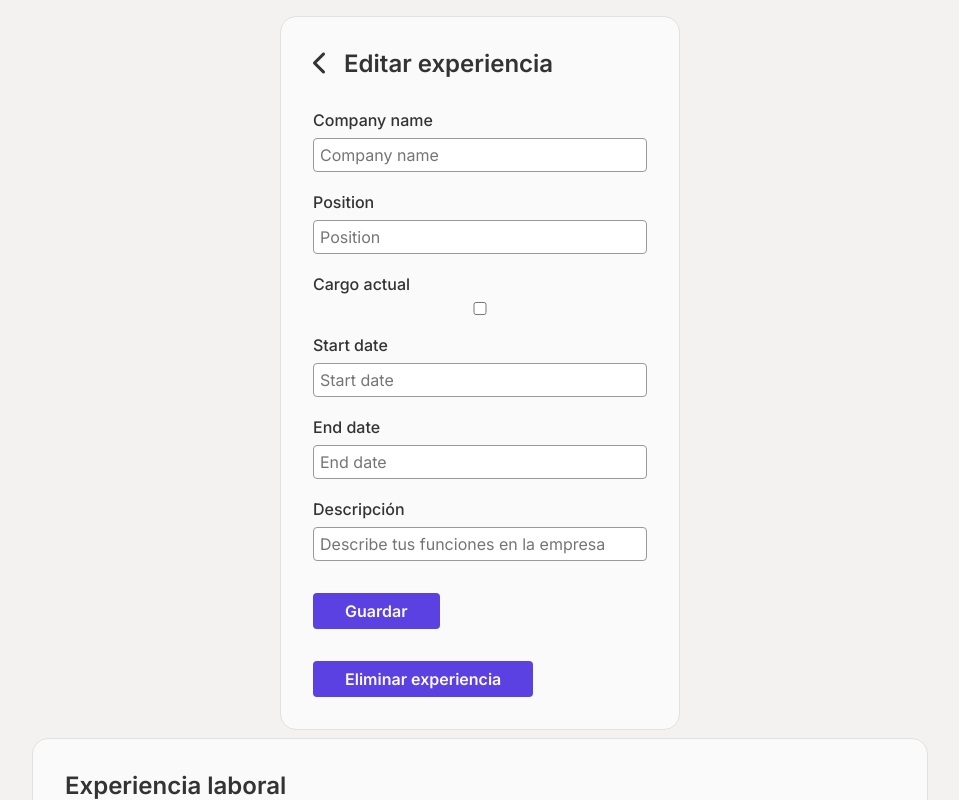
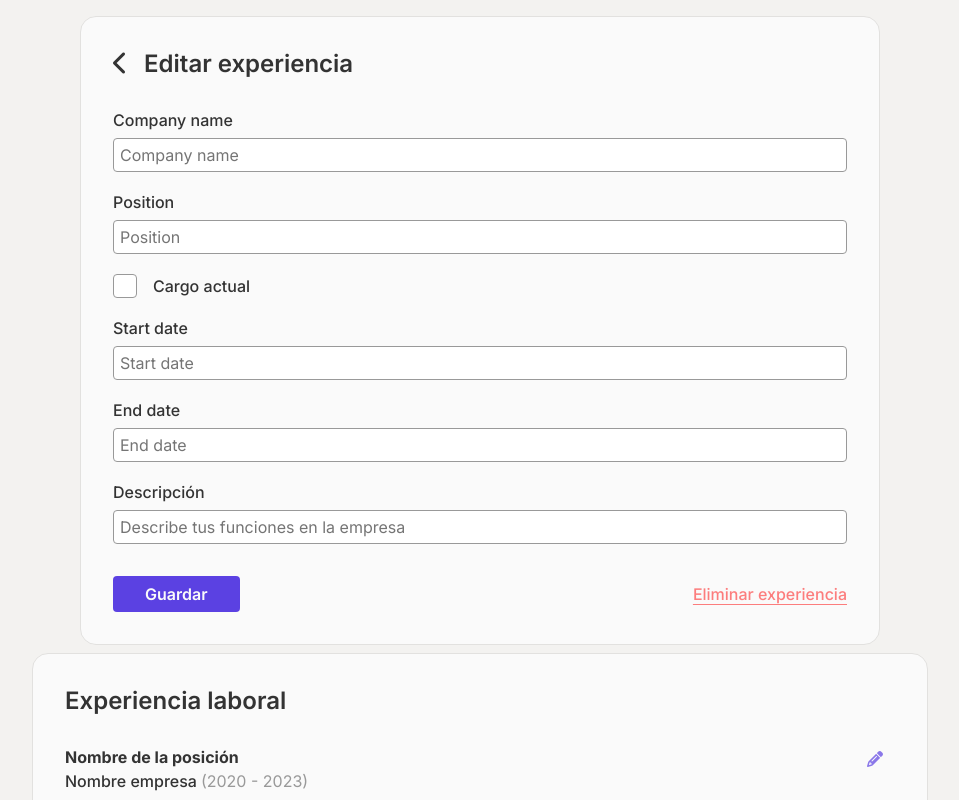
Before and after one commit to MMadlos/cv-app-builder, a React (Vite) app: page / in a window 1280 px wide. Shown: the top 800 px of the page, without its empty margins (160-1119 px from the left). Built offline with nearby package versions, Linux system fonts and the light colour scheme.

Commit message:
Add style to checkbox / Test textarea for description instead of input

```diff
--- a/src/Components/EditExperience.jsx
+++ b/src/Components/EditExperience.jsx
@@ -26,7 +26,7 @@ function EditExperience({ editExperience, onChange, onClickSaveExp }) {
 					onChange={onChange}
 				/>
 
-				<label htmlFor="currentPosition">Cargo actual</label>
+				<div className="checkbox">
 					<input
 						type="checkbox"
 						id="currentPosition"
@@ -34,7 +34,8 @@ function EditExperience({ editExperience, onChange, onClickSaveExp }) {
 						checked={currentPosition}
 						onChange={onChange}
 					/>
-
+					<label htmlFor="currentPosition">Cargo actual</label>
+				</div>
 				<FormInput
 					id="startDate"
 					labelName="Start date"
@@ -60,14 +61,26 @@ function EditExperience({ editExperience, onChange, onClickSaveExp }) {
 					value={description}
 					onChange={onChange}
 				/>
+
+				{/* TODO -> Change FormInput for textarea */}
+				{/* <textarea
+					name="desc"
+					id="desc"
+					rows="10"
+					placeholder="Describe tus funciones en la empresa"
+					value={description}
+					onChange={onChange}></textarea>
+                */}
 			</div>
 
+			<div className="btn-container">
 				<button
 					id="save-info"
 					onClick={onClickSaveExp}>
 					Guardar
 				</button>
-			<button>Eliminar experiencia</button>
+				<button className="delete-experience">Eliminar experiencia</button>
+			</div>
 		</section>
 	)
 }
--- a/src/styles/App.css
+++ b/src/styles/App.css
@@ -5,6 +5,7 @@
 	--grey-border: #e2e1df;
 	--grey-icon: #999;
 	--black-text: #333;
+	--red-alert: #fc7d7d;
 }
 
 #root {
@@ -68,6 +69,7 @@ i {
 main {
 	display: flex;
 	flex-direction: column;
+	align-items: center;
 	gap: 8px;
 }
 
@@ -146,7 +148,7 @@ section.personal-details {
 	padding: 32px;
 	max-width: 800px;
 	min-width: 400px;
-	margin: auto;
+	width: 100%;
 
 	display: flex;
 	flex-direction: column;
@@ -182,6 +184,79 @@ section.personal-details {
 			&:not(:last-of-type) {
 				margin-bottom: 12px;
 			}
+		}
+
+		.checkbox {
+			display: flex;
+			gap: 16px;
+			font-weight: 500;
+			margin-bottom: 12px;
+			align-items: center;
+
+			> input {
+				appearance: none;
+				width: 24px;
+				aspect-ratio: 1/1;
+				border-radius: 24px;
+				background-color: #fff;
+				font: inherit;
+				border: 1px solid var(--grey-icon);
+				border-radius: 4px;
+
+				display: grid;
+				place-content: center;
+
+				&::before {
+					--side: 13px;
+					--shadow: 24px;
+
+					content: "";
+					width: var(--side);
+					height: var(--side);
+					border-radius: 2px;
+					transform: scale(0);
+					transition: 120ms transform ease-in-out;
+					box-shadow: inset var(--shadow) var(--shadow) var(--main-color);
+				}
+
+				&:checked::before {
+					transform: scale(1);
+				}
+
+				&:checked {
+					border-color: var(--main-color);
+					border-width: 2px;
+				}
+
+				&:checked + label {
+					color: var(--main-color);
+				}
+			}
+		}
+
+		/* TODO --> Edit text area */
+		> textarea {
+			padding: 6px;
+			border-radius: 4px;
+			border: 1px solid var(--grey-icon);
+			resize: none;
+		}
+	}
+
+	.btn-container {
+		display: flex;
+		justify-content: space-between;
+		align-items: center;
+		width: 100%;
+
+		.delete-experience {
+			background: none;
+			color: var(--red-alert);
+			padding-left: 0;
+			padding-right: 0;
+			text-decoration: underline;
+			text-underline-offset: 4px;
+			font-weight: 500;
 		}
 	}
 }
```
Lines whose indentation alone changed are shown as unchanged.
